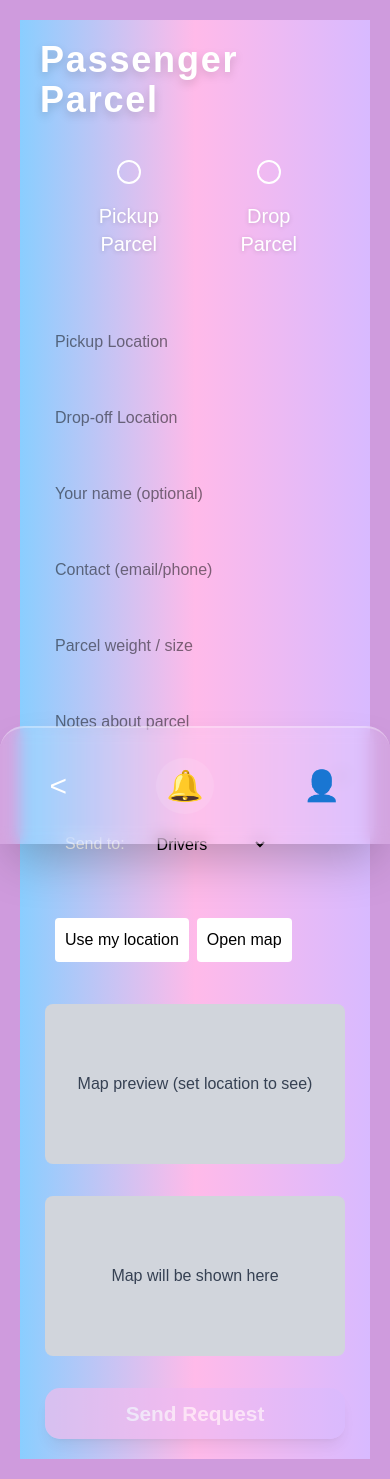
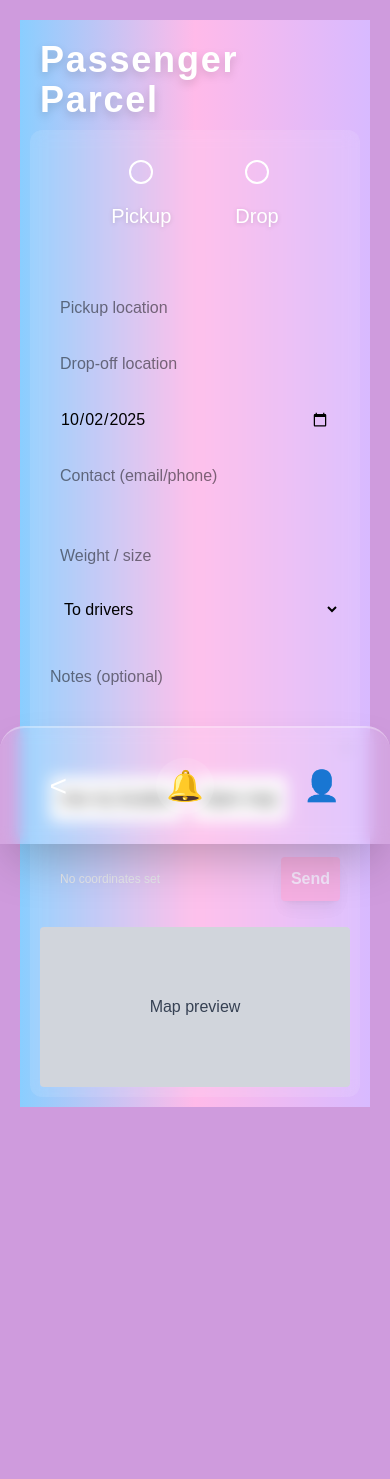
Before and after one commit to ellijane11/DSA-MINI-PROJECT, a Next.js app: page /passenger/parcel in a window 390 px wide. After the commit the page ends 1127 px from the top, so only its background shows below. Built offline with nearby package versions, Linux system fonts and the light colour scheme.

Commit message:
Add new files or changes

```diff
--- a/src/app/driver/parcel/page.tsx
+++ b/src/app/driver/parcel/page.tsx
@@ -2,6 +2,7 @@
 import React, { useState, useCallback } from "react";
 import Link from "next/link";
 import Bell from "../../../components/Bell";
+import { addRequest } from "../../../lib/requests";
 
 // --- Type Definitions ---
 type ParcelOption = "pickup" | "drop" | "";
@@ -62,6 +63,15 @@ const ParcelRadioSelector: React.FC<ParcelRadioSelectorProps> = ({
 // --- Main Component ---
 export default function PassengerParcelPage() {
     const [selectedOption, setSelectedOption] = useState<ParcelOption>("");
+    const [pickupLocation, setPickupLocation] = useState("");
+    const [dropoffLocation, setDropoffLocation] = useState("");
+    const [date, setDate] = useState<string>(new Date().toISOString().slice(0,10));
+    const [weight, setWeight] = useState("");
+    const [notes, setNotes] = useState("");
+    const [senderName, setSenderName] = useState("");
+    const [senderContact, setSenderContact] = useState("");
+    const [recipient, setRecipient] = useState<"driver" | "passenger" | "both">("passenger");
+    const [location, setLocation] = useState<{ lat: number; lng: number } | null>(null);
 
     const mainGradientStyle = {
         backgroundImage: "linear-gradient(to right, #8aceff, #ffbae9, #d8baff)",
@@ -77,12 +87,46 @@ export default function PassengerParcelPage() {
     );
 
     const handleSendRequest = useCallback(() => {
-        if (selectedOption) {
-            alert(`Request sent for ${selectedOption} parcel! (demo placeholder)`);
+        if (selectedOption && pickupLocation && dropoffLocation) {
+            const fromId = typeof window !== 'undefined' ? (localStorage.getItem('current_user_email') || 'guest') : 'guest';
+            const fromName = senderName || localStorage.getItem('current_user_email') || 'Driver';
+            const routeKey = `${pickupLocation}|${dropoffLocation}|${date}`;
+            const payload = {
+                fromId,
+                fromName,
+                type: "parcel" as const,
+                pickup: pickupLocation,
+                destination: dropoffLocation,
+                date,
+                pickupLat: location?.lat,
+                pickupLng: location?.lng,
+                seats: 1,
+                vehicleType: weight || undefined,
+                parcelWeight: weight || undefined,
+                parcelNotes: notes || undefined,
+                route: routeKey,
+            };
+
+            const created: any[] = [];
+            if (recipient === "driver" || recipient === "both") {
+                const r1 = addRequest({ ...payload, toType: "driver", });
+                created.push(r1);
+            }
+            if (recipient === "passenger" || recipient === "both") {
+                const r2 = addRequest({ ...payload, toType: "passenger", });
+                created.push(r2);
+            }
+
+            alert(`Parcel request created (${created.length}).`);
+            setPickupLocation("");
+            setDropoffLocation("");
+            setWeight("");
+            setNotes("");
+            setSenderContact("");
         }
-    }, [selectedOption]);
+    }, [selectedOption, pickupLocation, dropoffLocation, location, recipient, date, weight, notes, senderName]);
 
-    const isButtonDisabled = !selectedOption;
+    const isButtonDisabled = !selectedOption || !pickupLocation || !dropoffLocation;
 
     return (
         <div
@@ -93,35 +137,46 @@ export default function PassengerParcelPage() {
               Parcel
             </h1>
 
-            <div className="flex flex-col gap-10 w-[240px] text-center">
-                <div className="flex justify-around mb-3">
-                    <ParcelRadioSelector
-                        value="pickup"
-                        checked={selectedOption === "pickup"}
-                        onChange={handleRadioChange}
-                        label="Pickup Parcel"
-                    />
-                    <ParcelRadioSelector
-                        value="drop"
-                        checked={selectedOption === "drop"}
-                        onChange={handleRadioChange}
-                        label="Drop Parcel"
-                    />
+            <div className="w-full max-w-md bg-white/10 backdrop-blur rounded-xl p-6 flex flex-col gap-4">
+                <div className="flex justify-center gap-6">
+                    <ParcelRadioSelector value="pickup" checked={selectedOption === "pickup"} onChange={handleRadioChange} label="Pickup" />
+                    <ParcelRadioSelector value="drop" checked={selectedOption === "drop"} onChange={handleRadioChange} label="Drop" />
                 </div>
 
-                <button
-                    id="sendRequestBtn"
-                    className={`inline-block py-[15px] px-10 rounded-[15px] text-[1.3rem] font-bold text-white border-none shadow-lg transition-all duration-200 ${
-                        isButtonDisabled
-                            ? "opacity-60 cursor-not-allowed shadow-inner"
-                            : "hover:scale-[1.05] hover:shadow-2xl cursor-pointer"
-                    }`}
-                    disabled={isButtonDisabled}
-                    onClick={handleSendRequest}
-                    style={{ backgroundImage: sendBtnGradient }}
-                >
-                    Send Request
-                </button>
+                <div className="grid grid-cols-1 sm:grid-cols-2 gap-3">
+                    <input type="text" placeholder="Pickup location" className="rounded px-3 py-2 text-black" value={pickupLocation} onChange={e => setPickupLocation(e.target.value)} />
+                    <input type="text" placeholder="Drop-off location" className="rounded px-3 py-2 text-black" value={dropoffLocation} onChange={e => setDropoffLocation(e.target.value)} />
+                    <input type="date" className="rounded px-3 py-2 text-black" value={date} onChange={(e) => setDate(e.target.value)} />
+                    <input type="text" placeholder="Contact (email/phone)" className="rounded px-3 py-2 text-black" value={senderContact} onChange={e => setSenderContact(e.target.value)} />
+                </div>
+
+                <div className="grid grid-cols-1 sm:grid-cols-2 gap-3">
+                    <input type="text" placeholder="Weight / size" className="rounded px-3 py-2 text-black" value={weight} onChange={e => setWeight(e.target.value)} />
+                    <select value={recipient} onChange={(e) => setRecipient(e.target.value as any)} className="rounded px-3 py-2 text-black">
+                        <option value="driver">To drivers</option>
+                        <option value="passenger">To passengers</option>
+                        <option value="both">To both</option>
+                    </select>
+                </div>
+
+                <textarea placeholder="Notes (optional)" className="rounded px-3 py-2 text-black h-24" value={notes} onChange={e => setNotes(e.target.value)} />
+
+                <div className="flex gap-2">
+                    <button onClick={() => {
+                        if (!navigator || !navigator.geolocation) { alert('Geolocation not available'); return; }
+                        navigator.geolocation.getCurrentPosition((pos) => { const lat = pos.coords.latitude; const lng = pos.coords.longitude; setLocation({ lat, lng }); setPickupLocation(`lat:${lat.toFixed(5)},lng:${lng.toFixed(5)}`); }, () => alert('Unable to fetch location'));
+                    }} className="px-3 py-2 bg-white text-black rounded">Use my location</button>
+                    <a target="_blank" rel="noreferrer" href={location ? `https://www.openstreetmap.org/?mlat=${location.lat}&mlon=${location.lng}#map=16/${location.lat}/${location.lng}` : "https://www.openstreetmap.org/"} className="px-3 py-2 bg-white text-black rounded">Open map</a>
+                </div>
+
+                <div className="flex items-center justify-between">
+                    <div className="text-xs text-gray-200">{location ? `Coords: ${location.lat.toFixed(4)}, ${location.lng.toFixed(4)}` : 'No coordinates set'}</div>
+                    <button id="sendRequestBtn" onClick={handleSendRequest} disabled={isButtonDisabled} className={`px-5 py-2 rounded text-white font-semibold shadow-lg ${isButtonDisabled ? 'opacity-60 cursor-not-allowed bg-pink-300' : 'bg-pink-400 hover:bg-pink-500'}`}>Send</button>
+                </div>
+
+                <div className="w-full h-40 bg-gray-300 rounded overflow-hidden">
+                    {location ? <iframe title="map-preview" src={`https://www.openstreetmap.org/export/embed.html?bbox=${location.lng-0.02}%2C${location.lat-0.01}%2C${location.lng+0.02}%2C${location.lat+0.01}&layer=mapnik&marker=${location.lat}%2C${location.lng}`} className="w-full h-full" /> : <div className="w-full h-full flex items-center justify-center text-gray-700">Map preview</div>}
+                </div>
             </div>
 
             {/* --- Bottom Nav --- */}
--- a/src/app/driver/select-destination/page.tsx
+++ b/src/app/driver/select-destination/page.tsx
@@ -7,7 +7,7 @@ import { FaMapMarkerAlt, FaCalendarAlt, FaCar } from 'react-icons/fa';
 export default function DriverSelectDestination() {
     const router = useRouter();
     const [pickup, setPickup] = useState("");
-    const [destination, setDestination] = useState("");
+    // drivers should NOT manually enter a destination; destination comes from accepted ride
     const [date, setDate] = useState("");
     const [time, setTime] = useState("");
     const [address, setAddress] = useState("");
@@ -16,11 +16,13 @@ export default function DriverSelectDestination() {
 
     const saveRoute = async (e?: React.FormEvent) => {
         if (e) e.preventDefault();
-        if (!pickup || !destination || !date) {
-            alert('Please fill pickup, destination and date');
+        if (!pickup || !date) {
+            alert('Please fill pickup and date');
             return;
         }
-        const routeKey = `${pickup}|${destination}|${date}`;
+        // keep same route format (pickup|destination|date) but leave destination empty so drivers
+        // will see requests based on pickup + date and won't pre-set a destination
+        const routeKey = `${pickup}||${date}`;
         try {
             const cur = typeof window !== 'undefined' ? localStorage.getItem('current_user_email') || 'guest' : 'guest';
             localStorage.setItem(`last_route_${cur}`, routeKey);
@@ -44,7 +46,8 @@ export default function DriverSelectDestination() {
             const activeKey = 'active_rides_v1';
             const raw = localStorage.getItem(activeKey);
             const list = raw ? JSON.parse(raw) : [];
-            const ride = { id: `drv_${Date.now()}`, driver: cur, pickup, destination, date, time, address, location: { lat: latNum, lng: lngNum }, vehicleType, seats };
+            // do NOT set a driver destination here; destination will be determined when accepting a ride
+            const ride = { id: `drv_${Date.now()}`, driver: cur, pickup, destination: '', date, time, address, location: { lat: latNum, lng: lngNum }, vehicleType, seats };
             list.push(ride);
             localStorage.setItem(activeKey, JSON.stringify(list));
             // update stored user location for proximity calculations
@@ -91,13 +94,7 @@ export default function DriverSelectDestination() {
                     </div>
                 </div>
 
-                <div className="mb-4">
-                    <label className="block text-sm font-semibold mb-1">Destination</label>
-                    <div className="relative">
-                        <input value={destination} onChange={(e) => setDestination(e.target.value)} placeholder="Type destination" className="w-full pl-10 pr-4 py-2 rounded-lg border" />
-                        <FaCar className="absolute left-3 top-2 text-purple-600" />
-                    </div>
-                </div>
+                {/* Drivers shouldn't enter a destination manually. Destination will be set when a driver accepts a passenger request. */}
 
                 <div className="mb-4 grid grid-cols-2 gap-3">
                     <div>
@@ -115,7 +112,10 @@ export default function DriverSelectDestination() {
 
                 <div className="flex gap-3 mt-4">
                     <button type="submit" className="flex-1 py-2 rounded-lg bg-blue-600 text-white font-semibold">Save & View Requests</button>
-                    <button type="button" onClick={() => { setPickup(''); setDestination(''); setDate(''); setTime(''); }} className="flex-1 py-2 rounded-lg bg-gray-200">Clear</button>
+                    <button type="button" onClick={() => { setPickup(''); setDate(''); setTime(''); }} className="flex-1 py-2 rounded-lg bg-gray-200">Clear</button>
+                </div>
+                <div className="mt-3">
+                    <button type="button" onClick={() => router.push('/driver')} className="py-2 px-4 rounded-lg bg-white text-black">← Back</button>
                 </div>
             </form>
         </div>
--- a/src/app/passenger/parcel/page.tsx
+++ b/src/app/passenger/parcel/page.tsx
@@ -1,6 +1,6 @@
 "use client";
 import React, { useState, useCallback, useEffect } from "react";
-import { addRequest } from "../../../lib/requests";
+import { addRequest, addNotification } from "../../../lib/requests";
 import Link from "next/link";
 import Bell from "../../../components/Bell";
 
@@ -65,6 +65,7 @@ export default function PassengerParcelPage() {
     const [selectedOption, setSelectedOption] = useState<ParcelOption>("");
     const [pickupLocation, setPickupLocation] = useState("");
     const [dropoffLocation, setDropoffLocation] = useState("");
+    const [date, setDate] = useState<string>(new Date().toISOString().slice(0,10));
     const [weight, setWeight] = useState("");
     const [notes, setNotes] = useState("");
     const [senderName, setSenderName] = useState("");
@@ -90,13 +91,15 @@ export default function PassengerParcelPage() {
         if (selectedOption && pickupLocation && dropoffLocation) {
             const fromId = typeof window !== 'undefined' ? (localStorage.getItem('current_user_email') || 'guest') : 'guest';
             const fromName = senderName || localStorage.getItem('current_user_email') || 'Guest';
-            const routeKey = `${pickupLocation}|${dropoffLocation}|${new Date().toISOString().slice(0,10)}`;
+            const routeKey = `${pickupLocation}|${dropoffLocation}|${date}`;
             const payload = {
                 fromId,
                 fromName,
                 type: "parcel" as const,
                 pickup: pickupLocation,
                 destination: dropoffLocation,
+                date,
+                senderContact,
                 pickupLat: location?.lat,
                 pickupLng: location?.lng,
                 seats: 1,
@@ -115,12 +118,32 @@ export default function PassengerParcelPage() {
                 const r2 = addRequest({ ...payload, toType: "passenger", });
                 created.push(r2);
             }
-            alert(`Parcel request created (${created.length}). Drivers/passengers on matching routes will see it.`);
+            // Notify matching users (scan localStorage for per-user last_route_{email} entries)
+            try {
+                const notifs: any[] = [];
+                for (let i = 0; i < localStorage.length; i++) {
+                    const key = localStorage.key(i) || '';
+                    if (key.startsWith('last_route_')) {
+                        const email = key.replace('last_route_', '');
+                        const val = localStorage.getItem(key) || '';
+                        if (val && val.toLowerCase().trim() === routeKey.toLowerCase().trim()) {
+                            try {
+                                addNotification({ toId: email, fromId: fromId, title: 'Parcel request nearby', body: `${fromName} needs a parcel ${pickupLocation} → ${dropoffLocation} on ${date}` });
+                                notifs.push(email);
+                            } catch (e) {}
+                        }
+                    }
+                }
+                alert(`Parcel request created (${created.length}). Notified ${notifs.length} matching users.`);
+            } catch (e) {
+                alert(`Parcel request created (${created.length}).`);
+            }
             // clear fields
             setPickupLocation("");
             setDropoffLocation("");
             setWeight("");
             setNotes("");
+            setSenderContact("");
         }
     }, [selectedOption, pickupLocation, dropoffLocation, location]);
 
@@ -135,116 +158,46 @@ export default function PassengerParcelPage() {
                 Passenger Parcel
             </h1>
 
-            <div className="flex flex-col gap-8 w-[320px] text-center">
-                <div className="flex justify-around mb-3">
-                    <ParcelRadioSelector
-                        value="pickup"
-                        checked={selectedOption === "pickup"}
-                        onChange={handleRadioChange}
-                        label="Pickup Parcel"
-                    />
-                    <ParcelRadioSelector
-                        value="drop"
-                        checked={selectedOption === "drop"}
-                        onChange={handleRadioChange}
-                        label="Drop Parcel"
-                    />
+            <div className="w-full max-w-md bg-white/10 backdrop-blur rounded-xl p-6 flex flex-col gap-4">
+                <div className="flex justify-center gap-6">
+                    <ParcelRadioSelector value="pickup" checked={selectedOption === "pickup"} onChange={handleRadioChange} label="Pickup" />
+                    <ParcelRadioSelector value="drop" checked={selectedOption === "drop"} onChange={handleRadioChange} label="Drop" />
                 </div>
 
-                <input
-                    type="text"
-                    placeholder="Pickup Location"
-                    className="rounded-lg px-4 py-2 text-black mb-2"
-                    value={pickupLocation}
-                    onChange={e => setPickupLocation(e.target.value)}
-                />
-                <input
-                    type="text"
-                    placeholder="Drop-off Location"
-                    className="rounded-lg px-4 py-2 text-black mb-2"
-                    value={dropoffLocation}
-                    onChange={e => setDropoffLocation(e.target.value)}
-                />
-                <input
-                    type="text"
-                    placeholder="Your name (optional)"
-                    className="rounded-lg px-4 py-2 text-black mb-2"
-                    value={senderName}
-                    onChange={e => setSenderName(e.target.value)}
-                />
-                <input
-                    type="text"
-                    placeholder="Contact (email/phone)"
-                    className="rounded-lg px-4 py-2 text-black mb-2"
-                    value={senderContact}
-                    onChange={e => setSenderContact(e.target.value)}
-                />
-                <input
-                    type="text"
-                    placeholder="Parcel weight / size"
-                    className="rounded-lg px-4 py-2 text-black mb-2"
-                    value={weight}
-                    onChange={e => setWeight(e.target.value)}
-                />
-                <textarea
-                    placeholder="Notes about parcel"
-                    className="rounded-lg px-4 py-2 text-black mb-2 h-20"
-                    value={notes}
-                    onChange={e => setNotes(e.target.value)}
-                />
+                <div className="grid grid-cols-1 sm:grid-cols-2 gap-3">
+                    <input type="text" placeholder="Pickup location" className="rounded px-3 py-2 text-black" value={pickupLocation} onChange={e => setPickupLocation(e.target.value)} />
+                    <input type="text" placeholder="Drop-off location" className="rounded px-3 py-2 text-black" value={dropoffLocation} onChange={e => setDropoffLocation(e.target.value)} />
+                    <input type="date" className="rounded px-3 py-2 text-black" value={date} onChange={(e) => setDate(e.target.value)} />
+                    <input type="text" placeholder="Contact (email/phone)" className="rounded px-3 py-2 text-black" value={senderContact} onChange={e => setSenderContact(e.target.value)} />
+                </div>
 
-                <div className="flex gap-2 mb-2 items-center">
-                    <label className="text-white">Send to:</label>
-                    <select value={recipient} onChange={(e) => setRecipient(e.target.value as any)} className="text-black rounded p-2">
-                        <option value="driver">Drivers</option>
-                        <option value="passenger">Passengers</option>
-                        <option value="both">Both</option>
+                <div className="grid grid-cols-1 sm:grid-cols-2 gap-3">
+                    <input type="text" placeholder="Weight / size" className="rounded px-3 py-2 text-black" value={weight} onChange={e => setWeight(e.target.value)} />
+                    <select value={recipient} onChange={(e) => setRecipient(e.target.value as any)} className="rounded px-3 py-2 text-black">
+                        <option value="driver">To drivers</option>
+                        <option value="passenger">To passengers</option>
+                        <option value="both">To both</option>
                     </select>
                 </div>
 
-                <div className="flex gap-2 mb-2">
+                <textarea placeholder="Notes (optional)" className="rounded px-3 py-2 text-black h-24" value={notes} onChange={e => setNotes(e.target.value)} />
+
+                <div className="flex gap-2">
                     <button onClick={() => {
-                        if (!navigator || !navigator.geolocation) {
-                            alert('Geolocation not available');
-                            return;
-                        }
-                        navigator.geolocation.getCurrentPosition((pos) => {
-                            const lat = pos.coords.latitude;
-                            const lng = pos.coords.longitude;
-                            setLocation({ lat, lng });
-                            setPickupLocation(`lat:${lat.toFixed(5)},lng:${lng.toFixed(5)}`);
-                        }, () => alert('Unable to fetch location'));
+                        if (!navigator || !navigator.geolocation) { alert('Geolocation not available'); return; }
+                        navigator.geolocation.getCurrentPosition((pos) => { const lat = pos.coords.latitude; const lng = pos.coords.longitude; setLocation({ lat, lng }); setPickupLocation(`lat:${lat.toFixed(5)},lng:${lng.toFixed(5)}`); }, () => alert('Unable to fetch location'));
                     }} className="px-3 py-2 bg-white text-black rounded">Use my location</button>
                     <a target="_blank" rel="noreferrer" href={location ? `https://www.openstreetmap.org/?mlat=${location.lat}&mlon=${location.lng}#map=16/${location.lat}/${location.lng}` : "https://www.openstreetmap.org/"} className="px-3 py-2 bg-white text-black rounded">Open map</a>
                 </div>
 
-                {/* Map Preview */}
-                <div className="w-full h-40 bg-gray-300 rounded-lg overflow-hidden mb-2">
-                    {location ? (
-                        <iframe title="map-preview" src={`https://www.openstreetmap.org/export/embed.html?bbox=${location.lng-0.02}%2C${location.lat-0.01}%2C${location.lng+0.02}%2C${location.lat+0.01}&layer=mapnik&marker=${location.lat}%2C${location.lng}`} className="w-full h-full" />
-                    ) : (
-                        <div className="w-full h-full flex items-center justify-center text-gray-700">Map preview (set location to see)</div>
-                    )}
+                <div className="flex items-center justify-between">
+                    <div className="text-xs text-gray-200">{location ? `Coords: ${location.lat.toFixed(4)}, ${location.lng.toFixed(4)}` : 'No coordinates set'}</div>
+                    <button id="sendRequestBtn" onClick={handleSendRequest} disabled={isButtonDisabled} className={`px-5 py-2 rounded text-white font-semibold shadow-lg ${isButtonDisabled ? 'opacity-60 cursor-not-allowed bg-pink-300' : 'bg-pink-400 hover:bg-pink-500'}`}>Send</button>
                 </div>
 
-                {/* Map Placeholder */}
-                <div className="w-full h-40 bg-gray-300 rounded-lg flex items-center justify-center text-gray-700 mb-2">
-                    Map will be shown here
+                <div className="w-full h-40 bg-gray-300 rounded overflow-hidden">
+                    {location ? <iframe title="map-preview" src={`https://www.openstreetmap.org/export/embed.html?bbox=${location.lng-0.02}%2C${location.lat-0.01}%2C${location.lng+0.02}%2C${location.lat+0.01}&layer=mapnik&marker=${location.lat}%2C${location.lng}`} className="w-full h-full" /> : <div className="w-full h-full flex items-center justify-center text-gray-700">Map preview</div>}
                 </div>
-
-                <button
-                    id="sendRequestBtn"
-                    className={`inline-block py-[15px] px-10 rounded-[15px] text-[1.3rem] font-bold text-white border-none shadow-lg transition-all duration-200 ${
-                        isButtonDisabled
-                            ? "opacity-60 cursor-not-allowed shadow-inner"
-                            : "hover:scale-[1.05] hover:shadow-2xl cursor-pointer"
-                    }`}
-                    disabled={isButtonDisabled}
-                    onClick={handleSendRequest}
-                    style={{ backgroundImage: sendBtnGradient }}
-                >
-                    Send Request
-                </button>
             </div>
 
             {/* --- Bottom Nav --- */}
```
Also changed, not shown: src/app/driver/rides/page.tsx (+62 -2 lines).
